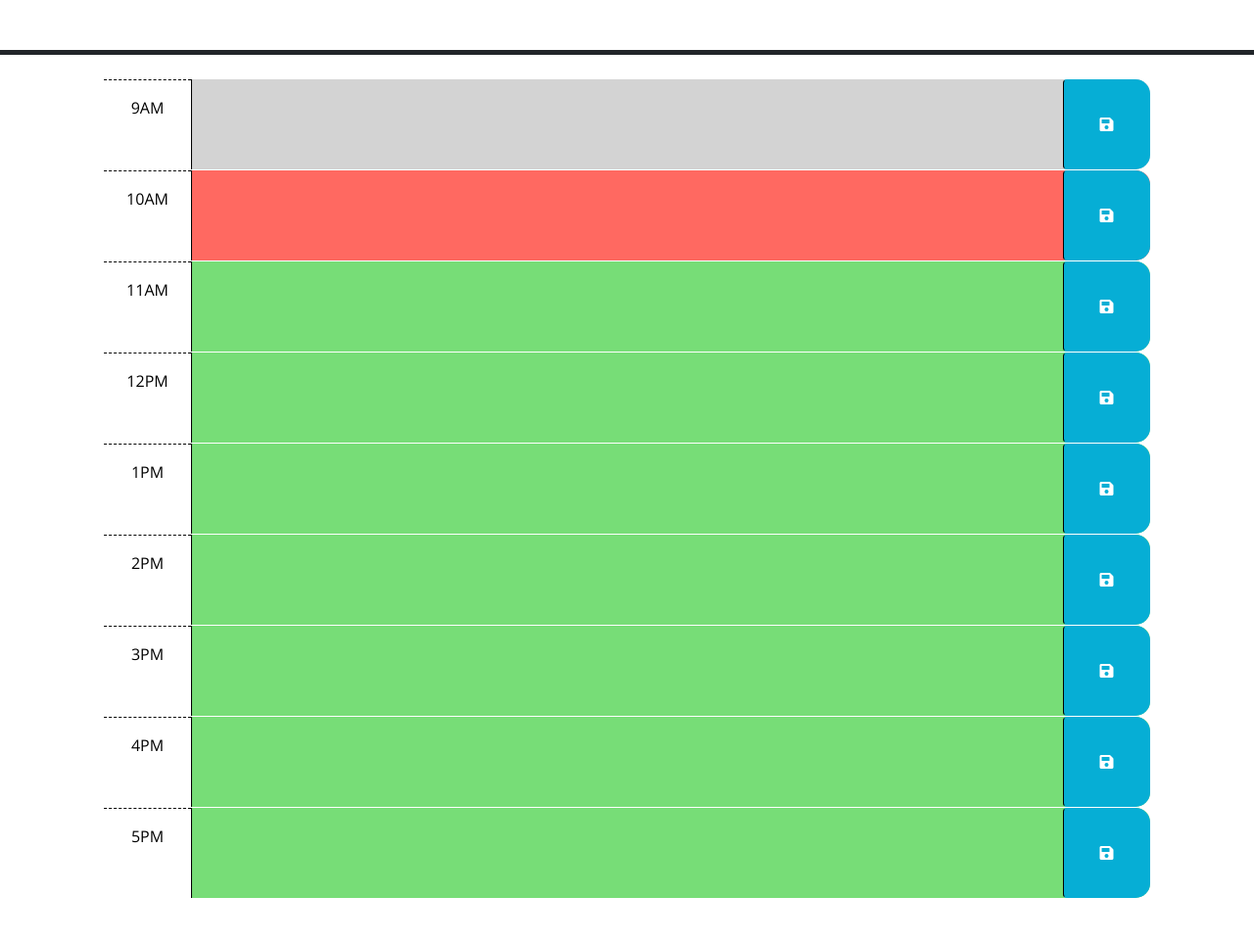
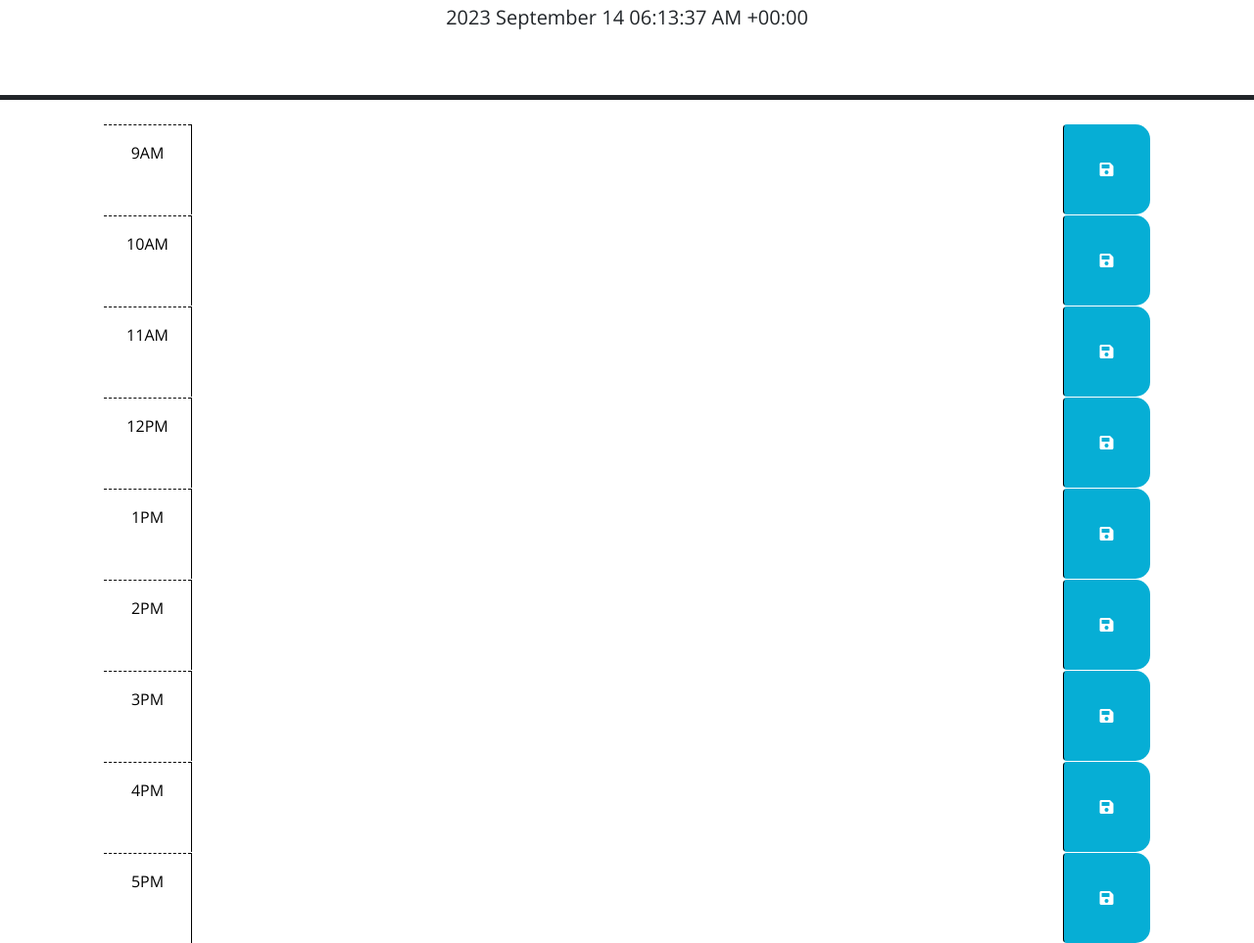
Before and after one commit to bdonys/master-planner, a plain HTML site: page Develop/index.html in a window 1280 px wide. Shown: the part 176-1139 px from the top of the page at 98% size. Before the commit the page ends 1093 px from the top, so only its background shows below. Drawn offline with nearby package versions, Linux system fonts and the light colour scheme.

Commit message:
fixed HTML and formatted date onto page

```diff
--- a/Develop/index.html
+++ b/Develop/index.html
@@ -40,7 +40,7 @@
         -->
 
       <!-- Example of a past time block. The "past" class adds a gray background color. -->
-      <div id="hour-9" class="row time-block past">
+      <div id="hour-9" class="row time-block">
         <div class="col-2 col-md-1 hour text-center py-3">9AM</div>
         <textarea class="col-8 col-md-10 description" rows="3"> </textarea>
         <button class="btn saveBtn col-2 col-md-1" aria-label="save">
@@ -49,7 +49,7 @@
       </div>
 
       <!-- Example of a a present time block. The "present" class adds a red background color. -->
-      <div id="hour-10" class="row time-block present">
+      <div id="hour-10" class="row time-block">
         <div class="col-2 col-md-1 hour text-center py-3">10AM</div>
         <textarea class="col-8 col-md-10 description" rows="3"> </textarea>
         <button class="btn saveBtn col-2 col-md-1" aria-label="save">
@@ -58,7 +58,7 @@
       </div>
 
       <!-- Example of a future time block. The "future" class adds a green background color. -->
-      <div id="hour-11" class="row time-block future">
+      <div id="hour-11" class="row time-block">
         <div class="col-2 col-md-1 hour text-center py-3">11AM</div>
         <textarea class="col-8 col-md-10 description" rows="3"> </textarea>
         <button class="btn saveBtn col-2 col-md-1" aria-label="save">
@@ -66,7 +66,7 @@
         </button>
       </div>
 
-      <div id="hour-12" class="row time-block future">
+      <div id="hour-12" class="row time-block">
         <div class="col-2 col-md-1 hour text-center py-3">12PM</div>
         <textarea class="col-8 col-md-10 description" rows="3"> </textarea>
         <button class="btn saveBtn col-2 col-md-1" aria-label="save">
@@ -74,7 +74,7 @@
         </button>
       </div>
 
-      <div id="hour-13" class="row time-block future">
+      <div id="hour-13" class="row time-block">
         <div class="col-2 col-md-1 hour text-center py-3">1PM</div>
         <textarea class="col-8 col-md-10 description" rows="3"> </textarea>
         <button class="btn saveBtn col-2 col-md-1" aria-label="save">
@@ -82,7 +82,7 @@
         </button>
       </div>
 
-      <div id="hour-14" class="row time-block future">
+      <div id="hour-14" class="row time-block">
         <div class="col-2 col-md-1 hour text-center py-3">2PM</div>
         <textarea class="col-8 col-md-10 description" rows="3"> </textarea>
         <button class="btn saveBtn col-2 col-md-1" aria-label="save">
@@ -90,7 +90,7 @@
         </button>
       </div>
 
-      <div id="hour-15" class="row time-block future">
+      <div id="hour-15" class="row time-block">
         <div class="col-2 col-md-1 hour text-center py-3">3PM</div>
         <textarea class="col-8 col-md-10 description" rows="3"> </textarea>
         <button class="btn saveBtn col-2 col-md-1" aria-label="save">
@@ -98,7 +98,7 @@
         </button>
       </div>
 
-      <div id="hour-16" class="row time-block future">
+      <div id="hour-16" class="row time-block">
         <div class="col-2 col-md-1 hour text-center py-3">4PM</div>
         <textarea class="col-8 col-md-10 description" rows="3"> </textarea>
         <button class="btn saveBtn col-2 col-md-1" aria-label="save">
@@ -106,7 +106,7 @@
         </button>
       </div>
 
-      <div id="hour-17" class="row time-block future">
+      <div id="hour-17" class="row time-block">
         <div class="col-2 col-md-1 hour text-center py-3">5PM</div>
         <textarea class="col-8 col-md-10 description" rows="3"> </textarea>
         <button class="btn saveBtn col-2 col-md-1" aria-label="save">
--- a/Develop/script.js
+++ b/Develop/script.js
@@ -2,6 +2,12 @@
 // the code isn't run until the browser has finished rendering all the elements
 // in the html.
 $(function () {
+  function displayCurrentDate () {
+    let displayCurrentDate = dayjs().format('YYYY MMMM DD hh:mm:ss A Z');
+    $("#currentDay").text(displayCurrentDate);
+    return displayCurrentDate;
+  }
+  const formattedDate = displayCurrentDate();
 
   // TODO: Add a listener for click events on the save button. This code should
   // use the id in the containing time-block as a key to save the user input in
```
